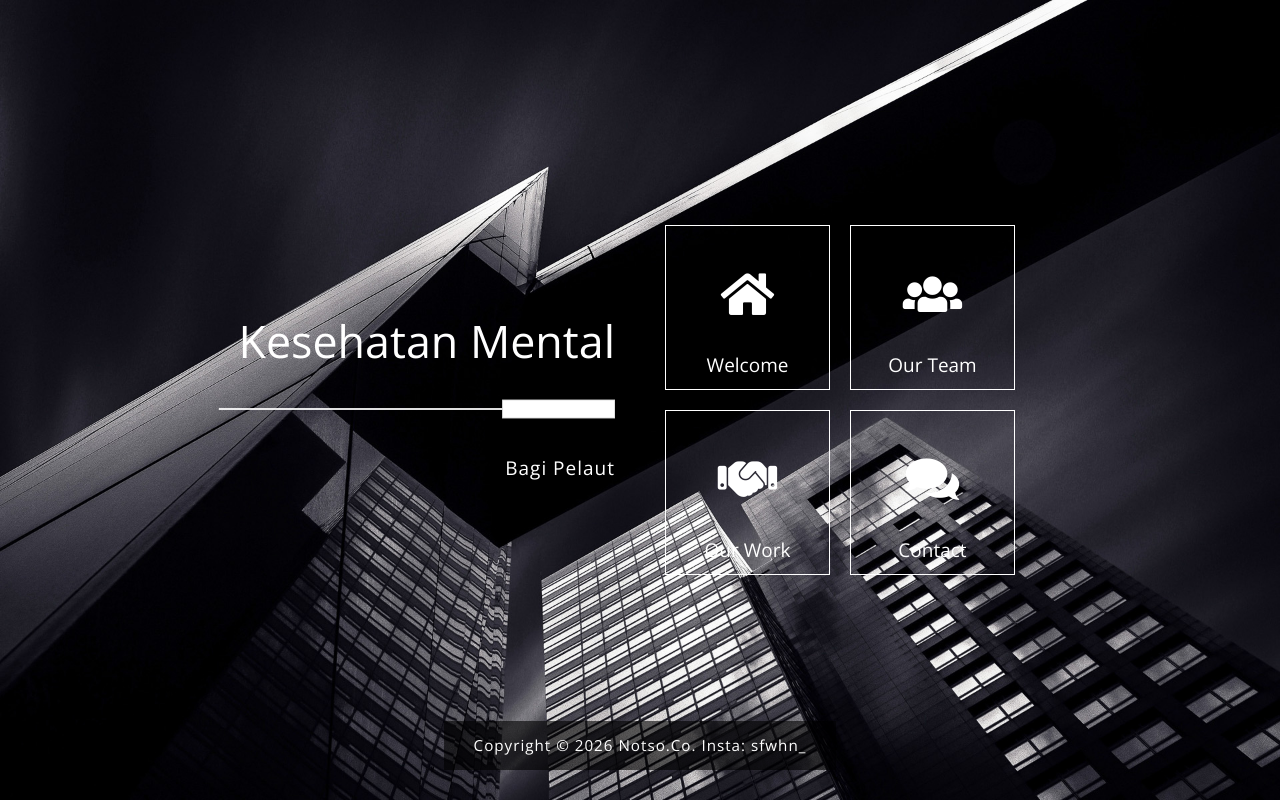
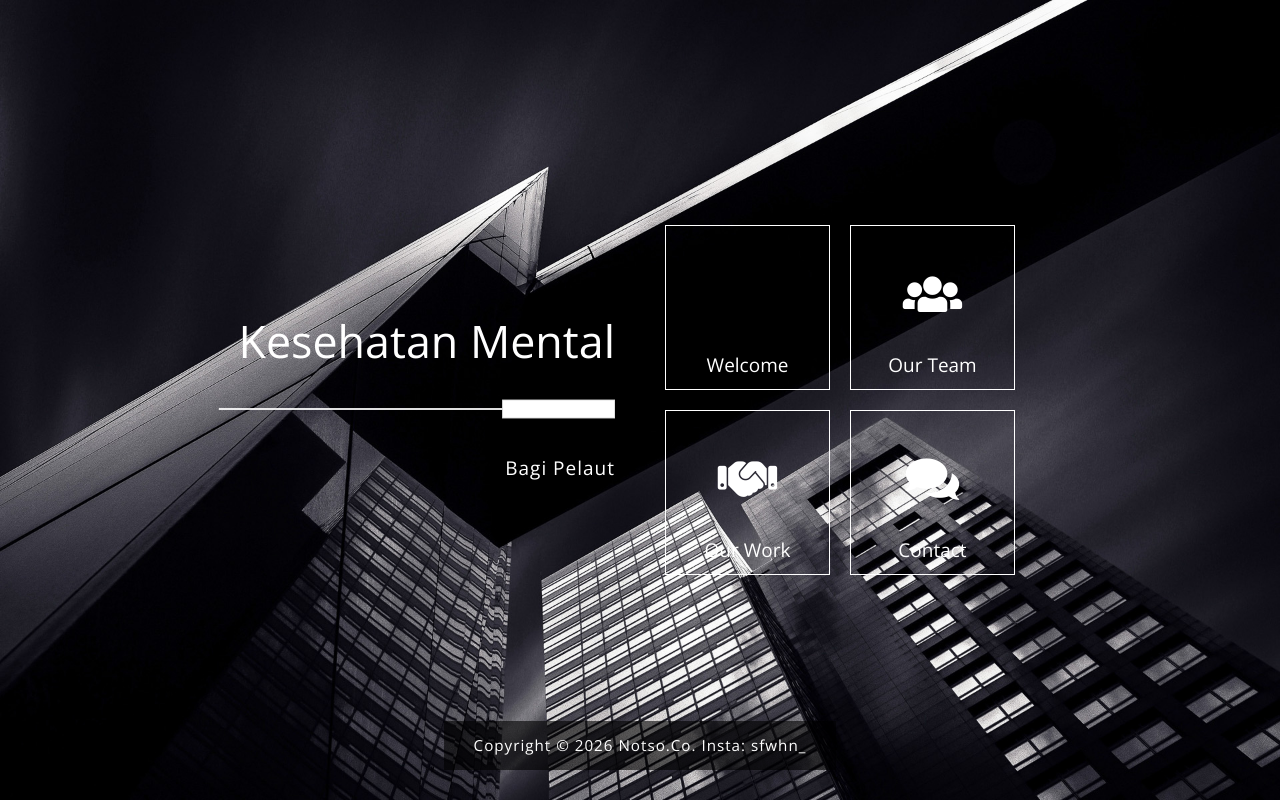
Before and after one commit to sfwhn/penyabuberat, a plain HTML site: page index.html in a window 1280 px wide. Drawn offline with nearby package versions, Linux system fonts and the light colour scheme.

Commit message:
Update index.html

```diff
--- a/index.html
+++ b/index.html
@@ -40,7 +40,7 @@
                                 <div class="grid__item" id="home-link">
                                     <div class="product">
                                         <div class="tm-nav-link">
-                                            <i class="fas fa-home fa-3x tm-nav-icon"></i>
+                                            <i class="fa fa-frown-o fa-3x tm-nav-icon"></i>
                                             <span class="tm-nav-text">Welcome</span>
                                             <div class="product__bg"></div>
                                         </div>
```
